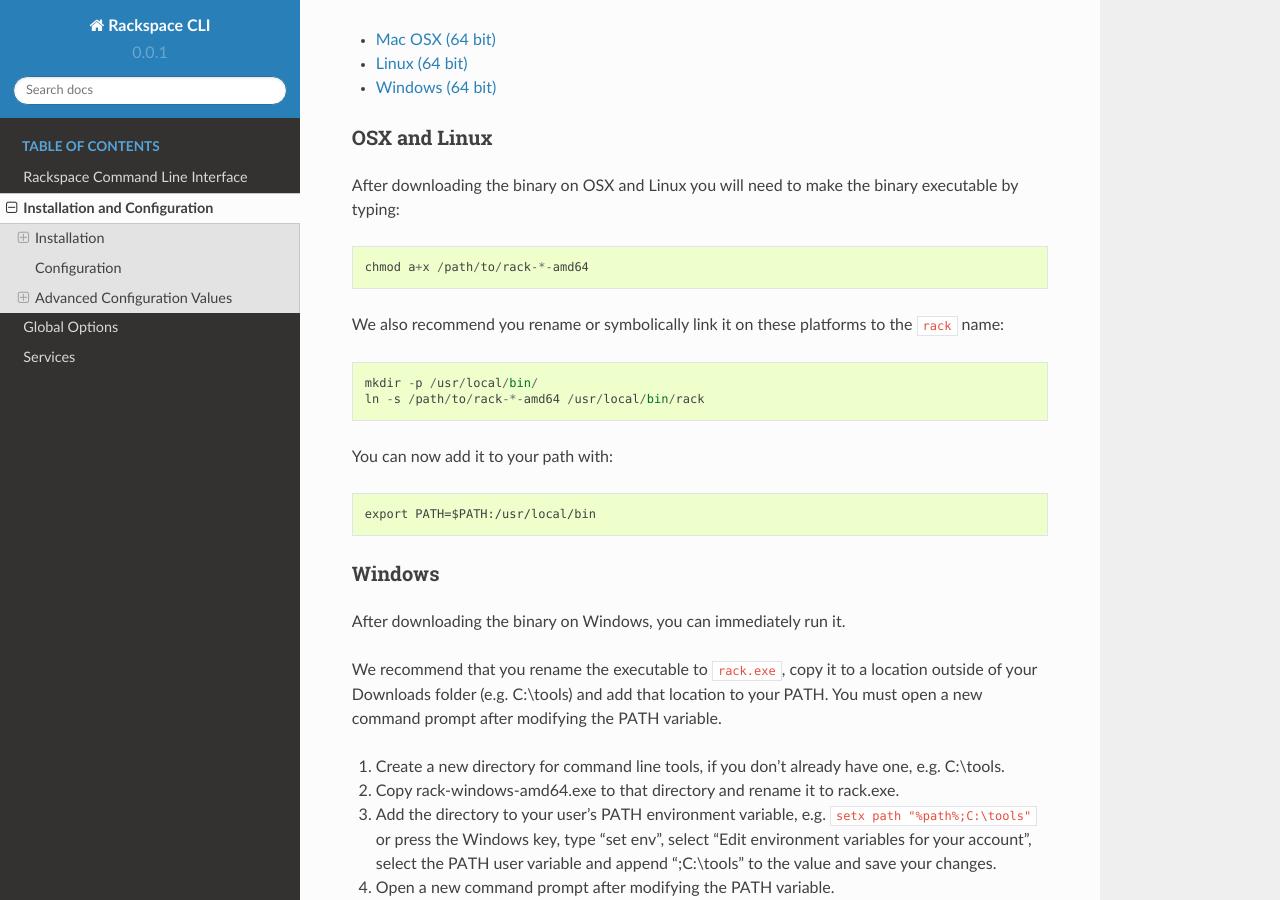
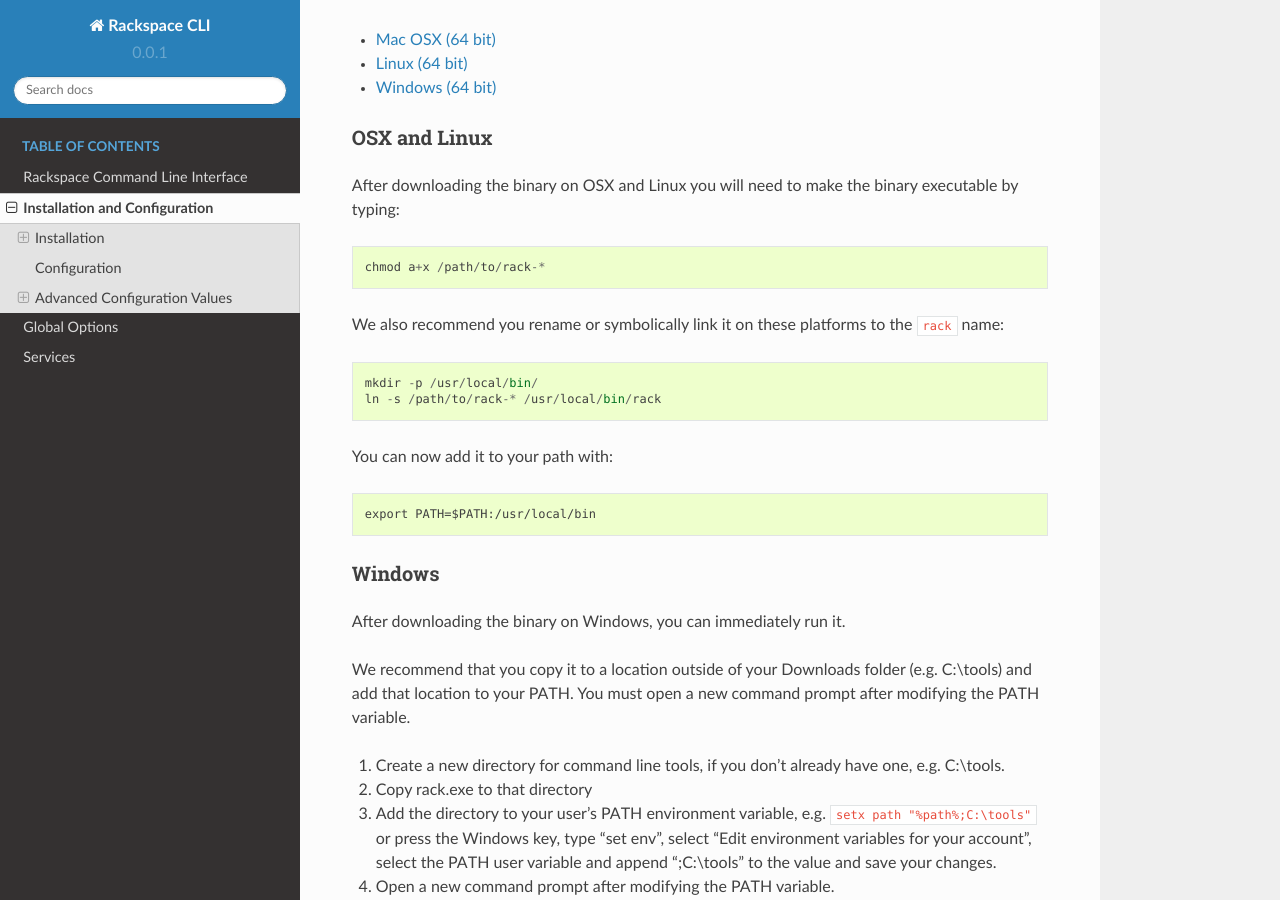
Before and after one commit to rackspace/rack, a Sphinx documentation site: the page built from docs/configuration.rst, in a window 1280 px wide and 900 px high, scrolled down 482 px. Built offline with Sphinx 7.4.7 and the Read the Docs theme 2.0.0, drawn with Linux system fonts in a browser that asks for light colours.

Commit message:
Match current outputs.

```diff
--- a/docs/configuration.rst
+++ b/docs/configuration.rst
@@ -27,13 +27,13 @@
 After downloading the binary on OSX and Linux you will need to make the binary
 executable by typing::
 
-    chmod a+x /path/to/rack-*-amd64
+    chmod a+x /path/to/rack-*
 
 We also recommend you rename or symbolically link it on these platforms to the
 ``rack`` name::
 
     mkdir -p /usr/local/bin/
-    ln -s /path/to/rack-*-amd64 /usr/local/bin/rack
+    ln -s /path/to/rack-* /usr/local/bin/rack
 
 You can now add it to your path with::
 
@@ -44,10 +44,10 @@
 
 After downloading the binary on Windows, you can immediately run it.
 
-We recommend that you rename the executable to ``rack.exe``, copy it to a location outside of your Downloads folder (e.g. C:\\tools) and add that location to your PATH. You must open a new command prompt after modifying the PATH variable.
+We recommend that you copy it to a location outside of your Downloads folder (e.g. C:\\tools) and add that location to your PATH. You must open a new command prompt after modifying the PATH variable.
 
 1. Create a new directory for command line tools, if you don't already have one, e.g. C:\\tools.
-2. Copy rack-windows-amd64.exe to that directory and rename it to rack.exe.
+2. Copy rack.exe to that directory
 3. Add the directory to your user's PATH environment variable, e.g. ``setx path "%path%;C:\tools"`` or press the Windows key, type "set env", select "Edit environment variables for your account", select the PATH user variable and append ";C:\\tools" to the value and save your changes.
 4. Open a new command prompt after modifying the PATH variable.
 
@@ -103,7 +103,7 @@
 .. [#] Hush now human. No tears. Only sleep.
 
 .. _go: https://golang.org/
-.. _Mac OSX (64 bit): https://ba7db30ac3f206168dbb-7f12cbe7f0a328a153fa25953cbec5f2.ssl.cf5.rackcdn.com/rack-darwin-amd64
-.. _Linux (64 bit): https://ba7db30ac3f206168dbb-7f12cbe7f0a328a153fa25953cbec5f2.ssl.cf5.rackcdn.com/rack-linux-amd64
-.. _Windows (64 bit): https://ba7db30ac3f206168dbb-7f12cbe7f0a328a153fa25953cbec5f2.ssl.cf5.rackcdn.com/rack-windows-amd64.exe
+.. _Mac OSX (64 bit): https://ba7db30ac3f206168dbb-7f12cbe7f0a328a153fa25953cbec5f2.ssl.cf5.rackcdn.com/rack-Darwin
+.. _Linux (64 bit): https://ba7db30ac3f206168dbb-7f12cbe7f0a328a153fa25953cbec5f2.ssl.cf5.rackcdn.com/rack-Linux
+.. _Windows (64 bit): https://ba7db30ac3f206168dbb-7f12cbe7f0a328a153fa25953cbec5f2.ssl.cf5.rackcdn.com/rack.exe
 .. _Cloud Control panel: https://mycloud.rackspace.com/
```
